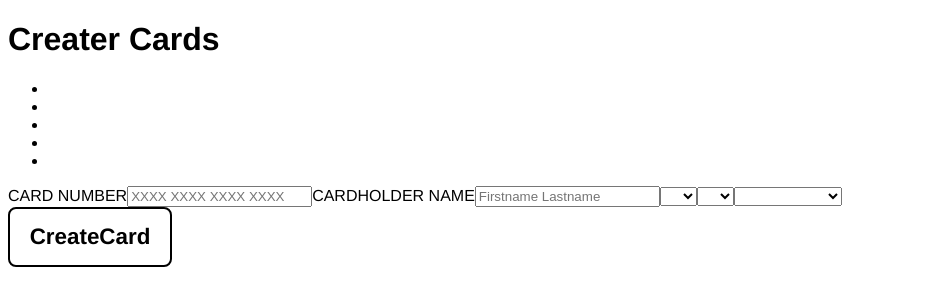
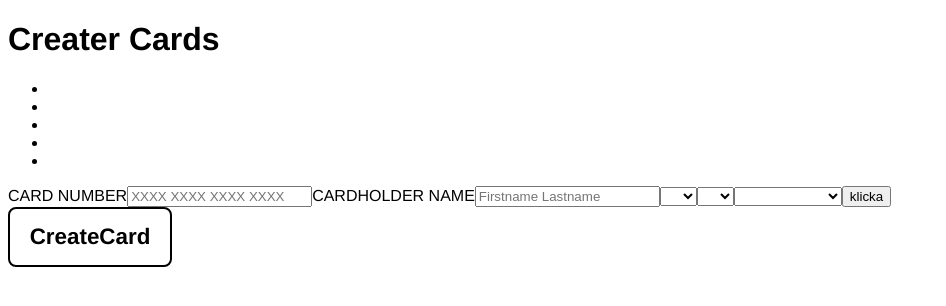
Before and after one commit to Artur-Hoppner/E-Wallet-Vue, a Vue app: page /AddCard in a window 1280 px wide. Shown: the top 306 px of the page, without its empty margins (0-946 px from the left). Built offline with nearby package versions, Linux system fonts and the light colour scheme.

Commit message:
flexbox to center

```diff
--- a/src/components/Cardform.vue
+++ b/src/components/Cardform.vue
@@ -56,7 +56,7 @@
 <!-- <input type="submit" value="Add Card" v-on:click="addcard"> -->
 
 <!-- <p v-on:click="addcard">dekspdskpoada</p> -->
-<!-- <button v-bind="card" v-on:click="addcard">klicka</button> -->
+<button v-bind="card" v-on:click="addcard">klicka</button>
 
             <router-link to="/">CreateCard</router-link>
 
@@ -84,14 +84,14 @@ data() {
   }
 },
 
-// methods:{
-//         addcard() {
+methods:{
+        addcard() {
 
-//             this.$root.$data.cardlist.push(
-//               this.card
-//               )
-//         },
-//   }
+            this.$root.$data.cardlist.push(
+              this.card
+              )
+        },
+  }
 }
 
 </script>
```
